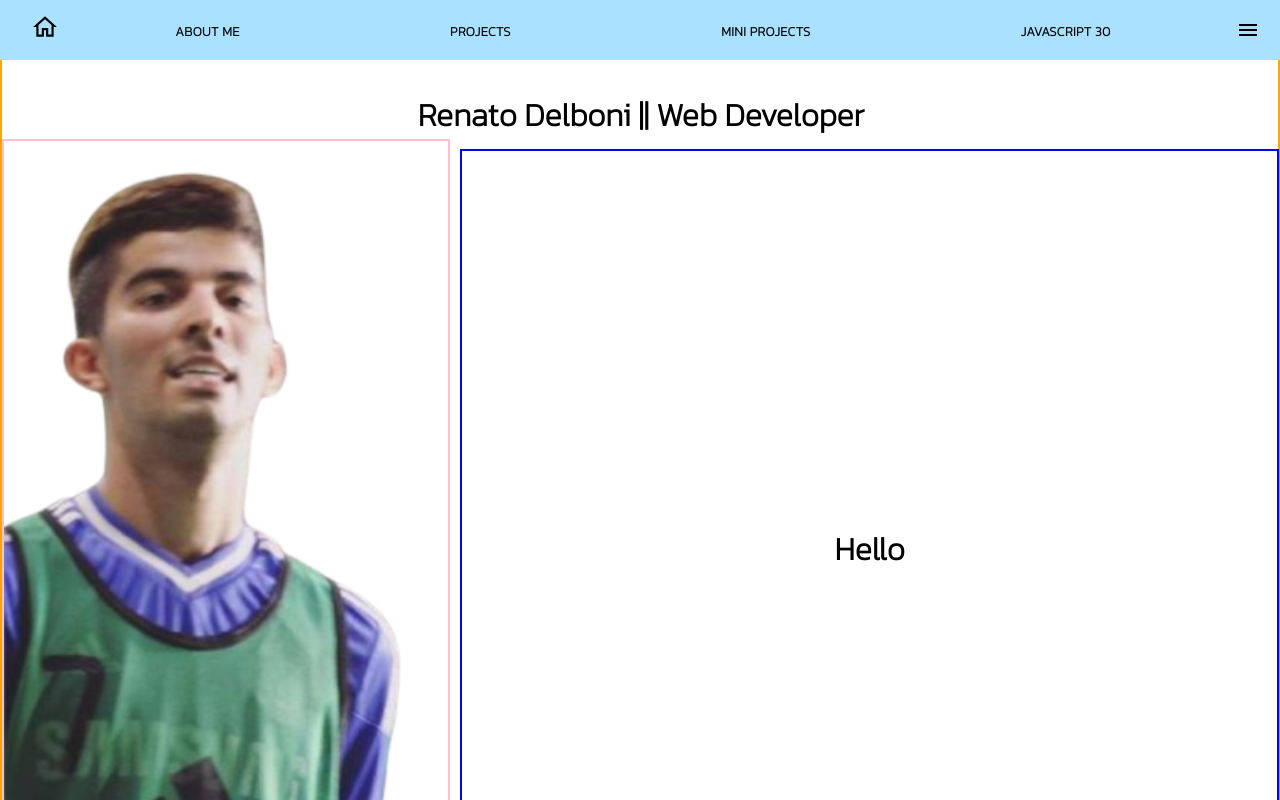
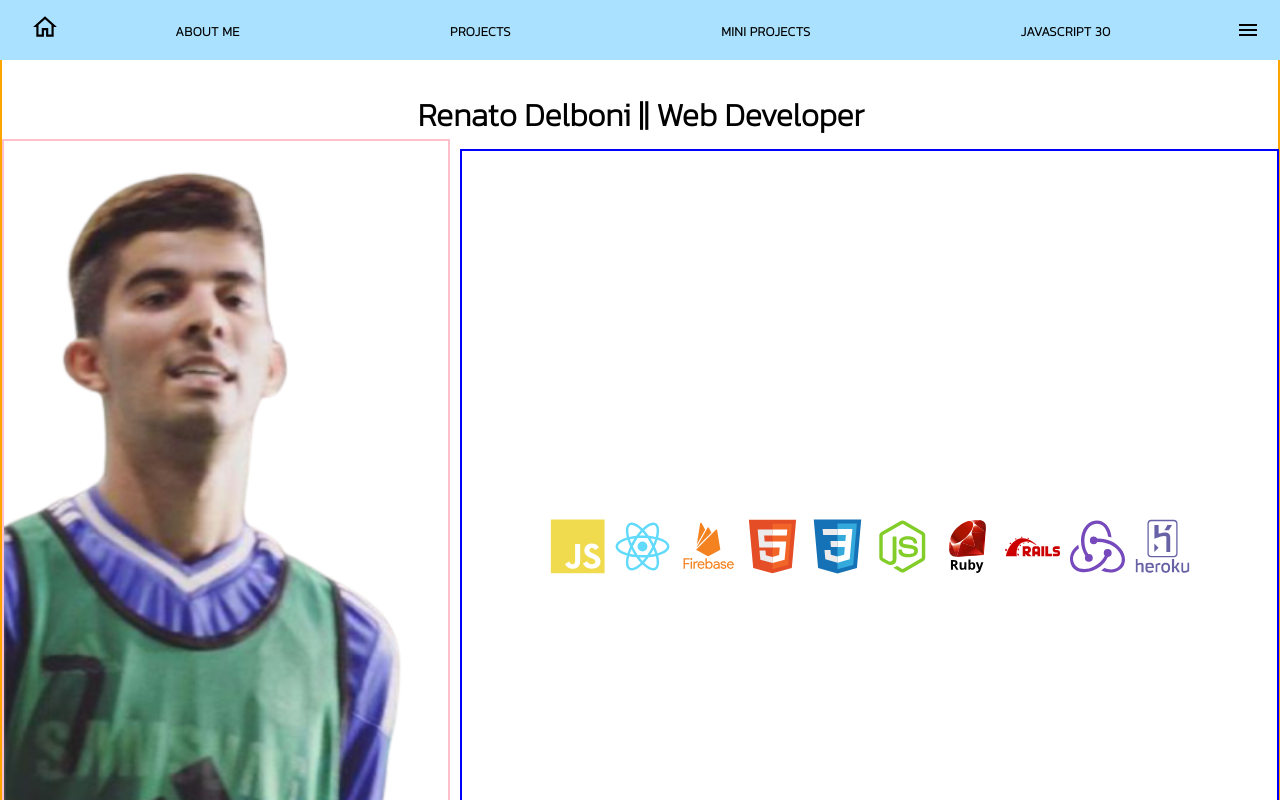
Before and after one commit to Netsujr/renato-react-portfolio, a React (Create React App) app: page / in a window 1280 px wide. Shown: the top 800 px of the page. Built offline with nearby package versions, Linux system fonts and the light colour scheme.

Commit message:
added Tada on click. Changed Home to class

```diff
--- a/src/components/Home.js
+++ b/src/components/Home.js
@@ -1,10 +1,34 @@
 import React from 'react';
 import Fade from 'react-reveal/Fade';
+import Tada from 'react-reveal/Tada';
 import styled from 'styled-components';
 import renato from '../images/renatobg.png';
+import JavascriptIcon from "../images/Icons/javascript-plain.svg";
+import ReactIcon from "../images/Icons/react-original.svg";
+import FirebaseIcon from "../images/Icons/firebase-plain-wordmark.svg";
+import HTMLIcon from "../images/Icons/html5-original.svg";
+import CSSIcon from "../images/Icons/css3-original.svg";
+import ReduxIcon from "../images/Icons/redux-original.svg";
+import HerokuIcon from "../images/Icons/heroku-original-wordmark.svg";
+import RubyIcon from "../images/Icons/ruby-original-wordmark.svg";
+import RailsIcon from "../images/Icons/rails-plain-wordmark.svg";
+import NodeIcon from "../images/Icons/nodejs-original.svg";
 
-function Home() {
 
+
+
+class Home extends React.Component {
+
+  constructor(props) {
+    super(props);
+    this.handleClick = this.handleClick.bind(this);
+    this.state = { counter: 0 };
+  }
+  handleClick() {
+    this.setState({ counter: this.state.counter + 1 });
+  }
+
+  render() {
     return (
       <Container>
         <ItemText>
@@ -16,15 +40,26 @@ function Home() {
               <img src={renato} alt="" />
             </ImgContainer>
           </Fade>
-        <Fade center
-        config={{ delay: 2000, duration: 29000 }}>
+          <Fade center>
             <DetailsContainer>
-            <h1>Hello</h1>
+              <Tada spy={this.state.counter}>
+                <Icons src={JavascriptIcon} onClick={this.handleClick} />
+                <Icons src={ReactIcon} />
+                <Icons src={FirebaseIcon} />
+                <Icons src={HTMLIcon} />
+                <Icons src={CSSIcon} />
+                <Icons src={NodeIcon} />
+                <Icons src={RubyIcon} />
+                <Icons src={RailsIcon} />
+                <Icons src={ReduxIcon} />
+                <Icons src={HerokuIcon} />
+              </Tada>
             </DetailsContainer>
           </Fade>
         </InfoContainer>
       </Container >
     );
+  }
 }
 
 export default Home;
@@ -88,3 +123,12 @@ const DetailsContainer = styled.div`
   align-items: center;
 
   `;
+
+const Icons = styled.img`
+  /* border: 2px solid pink; */
+  height: 55px;
+  margin: 5px;
+  @media (max-width : 768px) {
+    height: 20px;
+  }
+  `;
```
Also changed, not shown: src/components/projects/SpotifyClone.js (indentation only). Lines whose indentation alone changed are shown as unchanged.
